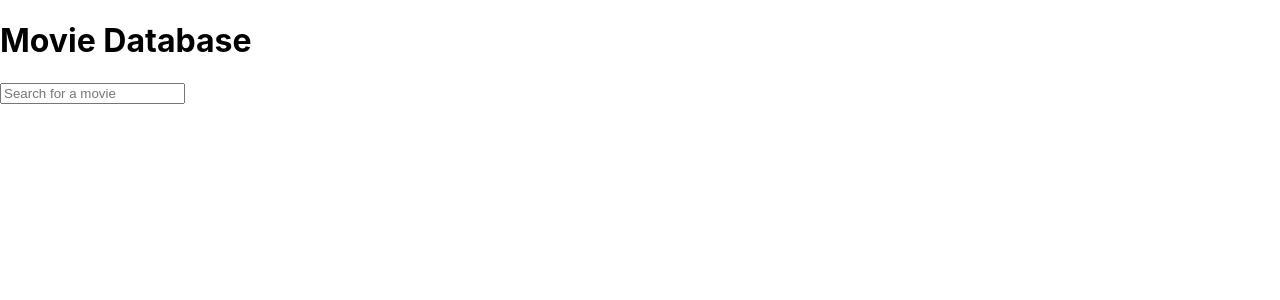
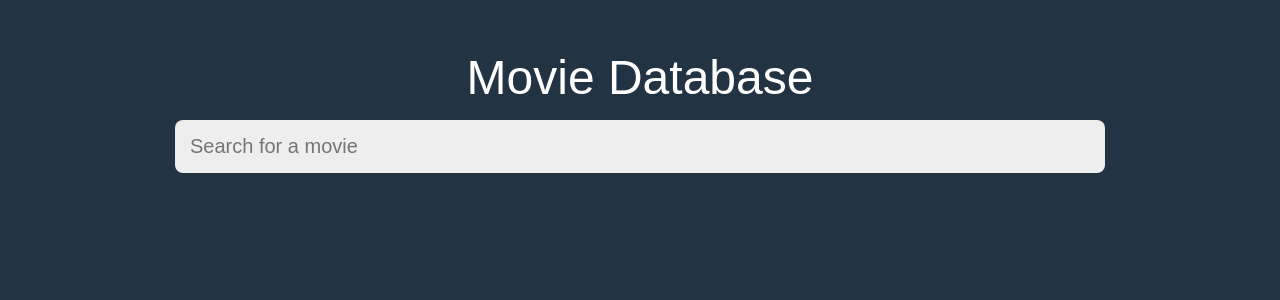
Before and after one commit to taylorrodriguez/moviedb, a React (Create React App) app: page / in a window 1280 px wide. Shown: the top 300 px of the page. Built offline with nearby package versions, Linux system fonts and the light colour scheme.

Commit message:
add styles

```diff
--- a/src/index.css
+++ b/src/index.css
@@ -1,13 +1,135 @@
-body {
-  margin: 0;
-  font-family: -apple-system, BlinkMacSystemFont, 'Segoe UI', 'Roboto', 'Oxygen',
-    'Ubuntu', 'Cantarell', 'Fira Sans', 'Droid Sans', 'Helvetica Neue',
-    sans-serif;
-  -webkit-font-smoothing: antialiased;
-  -moz-osx-font-smoothing: grayscale;
+* {
+  margin:0;
+  padding:0;
+  box-sizing: border-box;
 }
 
-code {
-  font-family: source-code-pro, Menlo, Monaco, Consolas, 'Courier New',
-    monospace;
+body{
+  font-family: 'montserrat', sans-serif;
+  background-color: #223343;
 }
+
+header {
+  padding: 50px 15px 0px;
+}
+header h1 {
+  color:#FFF;
+  font-size: 48px;
+  font-weight: 500;
+  text-align: center;
+}
+main {
+  width:100%;
+  max-width: 960px;
+  margin:0 auto;
+}
+section {
+  padding:15px;
+}
+.searchbox {
+  display: block;
+  width: 100%;
+  padding: 15px;
+  border:none;
+  outline: none;
+  background: none;
+  background-color: #EEE;
+  border-radius: 8px;
+  color:#53565A;
+  font-size: 20px;
+  font-weight: 300px;
+  transition: 0.4s ease-out;
+}
+.searchbox:focus {
+  box-shadow: 0px 0px 8px 3px #4484C4;
+}
+.results{
+  display: flex;
+  flex-wrap:wrap;
+  margin:0px -15px;
+}
+.results .result {
+  width: 33.333%;
+  min-width: 250px;
+  padding:15px;
+  display: flex;
+  flex-direction: column;
+  cursor: pointer;
+}
+.results .result img {
+  display: block;
+  width:100%;
+}
+.results .result h3 {
+  color: #FFF;
+  font-size: 20px;
+  font-weight: 600;
+  padding:10px;
+  background: #445565;
+  flex: 1 1 100%;
+  transition: 0.4s ease-out;
+}
+.results .result:hover h3{
+  background: #FFF;
+  color: #223343;
+}
+
+.popup{
+  position: fixed;
+  top:0;
+  left:0;
+  width: 100vw;
+  height: 100vh;
+  background-color: #445565;
+  overflow-y: scroll;
+}
+.popup .content {
+  display: block;
+  width: 100%;
+  max-width:960px;
+  margin:0 auto;
+  padding:25px;
+  color:#FFF;
+}
+.popup .content h2{
+  font-size: 28px;
+  font-weight: 600;
+}
+.popup .content h2 span{
+  font-weight: 300;
+  font-size: 20px;
+}
+.popup .content .rating{
+  margin-bottom: 30px;
+}
+.popup .content .plot{
+  display: flex;
+  flex-wrap:wrap;
+  margin:0px -15px 30px;
+}
+.popup .content .plot img {
+  flex: 1 1 50%;
+  max-width: 300px;
+  padding: 0px 15px;
+}
+.popup .content .plot p{
+  flex: 1 1 50%;
+  padding: 15px;
+}
+.popup .content .close{
+  display: inline-block;
+  padding: 15px 30px;
+  font-size: 18px;
+  font-weight: 700;
+  background-color: #4484C4;
+  color:#FFF;
+  border-radius: 8px;
+  border: none;
+  outline: none;
+  appearance: none;
+  cursor: pointer;
+  transition: 0.4s ease-out;
+}
+.popup .content .close:hover{
+  background: #223343;
+}
```
